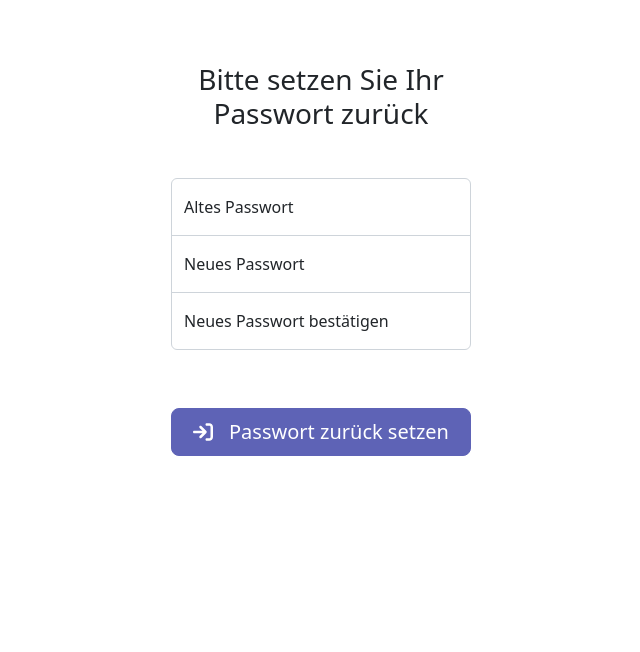
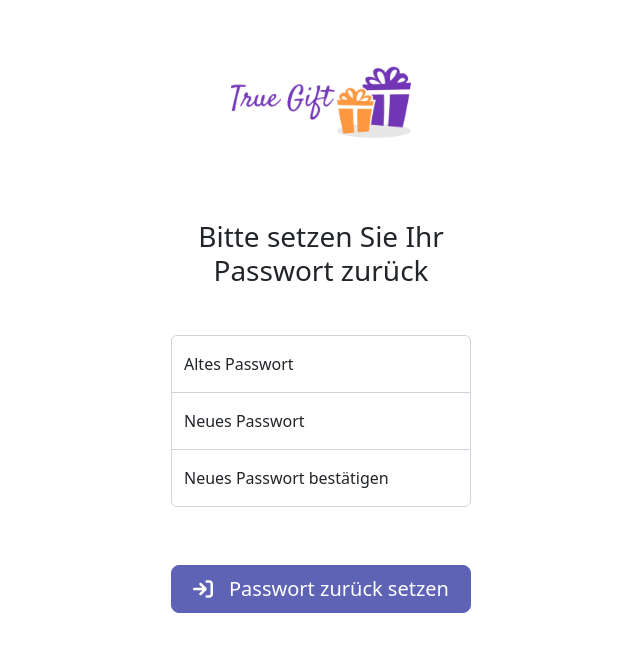
Before and after one commit to gstring33/mdh-true-gift, a Vue app: page /account/reset-password in a window 1280 px wide. Shown: the top 652 px of the page, without its empty margins (319-959 px from the left). Built offline with nearby package versions, Linux system fonts and the light colour scheme; no server answers; sample sign-in values are in the browser's storage.

Commit message:
Add Logo to reset password page

```diff
--- a/src/views/auth/ResetPasswordView.vue
+++ b/src/views/auth/ResetPasswordView.vue
@@ -1,5 +1,8 @@
 <template>
   <div class="container">
+    <div class="mt-5 text-center">
+      <img :src="logoUrl"  class="text-center" width="180">
+    </div>
     <main class="form-reset-password">
       <form class="text-center">
         <h1 class="h3 mb-5 fw-normal mt-5">Bitte setzen Sie Ihr Passwort zurück</h1>
@@ -23,7 +26,8 @@
   </div>
 </template>
 
-<script scoped>
+<script setup>
+const logoUrl = new URL('../../assets/images/true-gift-logo.png', import.meta.url).href
 
 </script>
 
```
